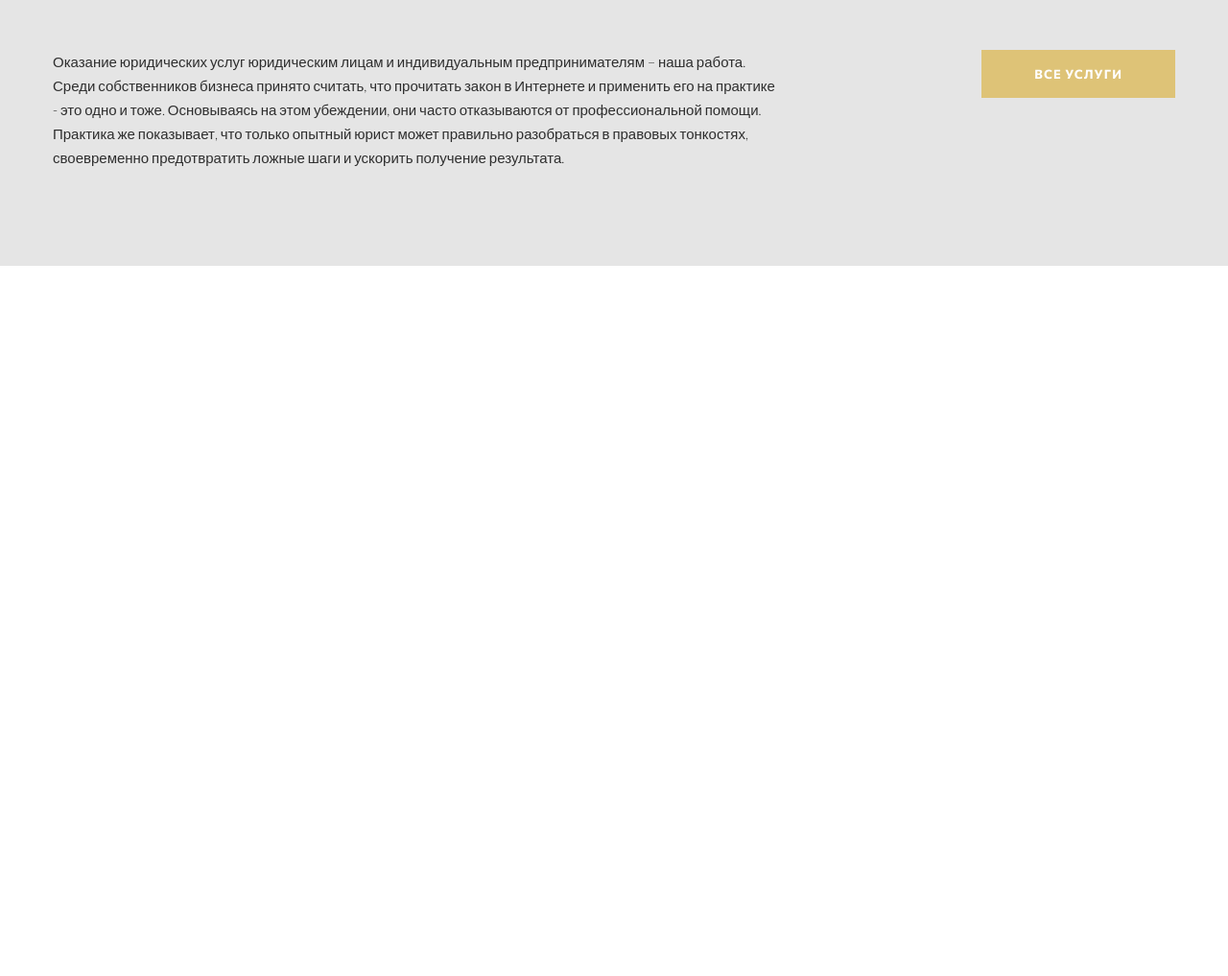
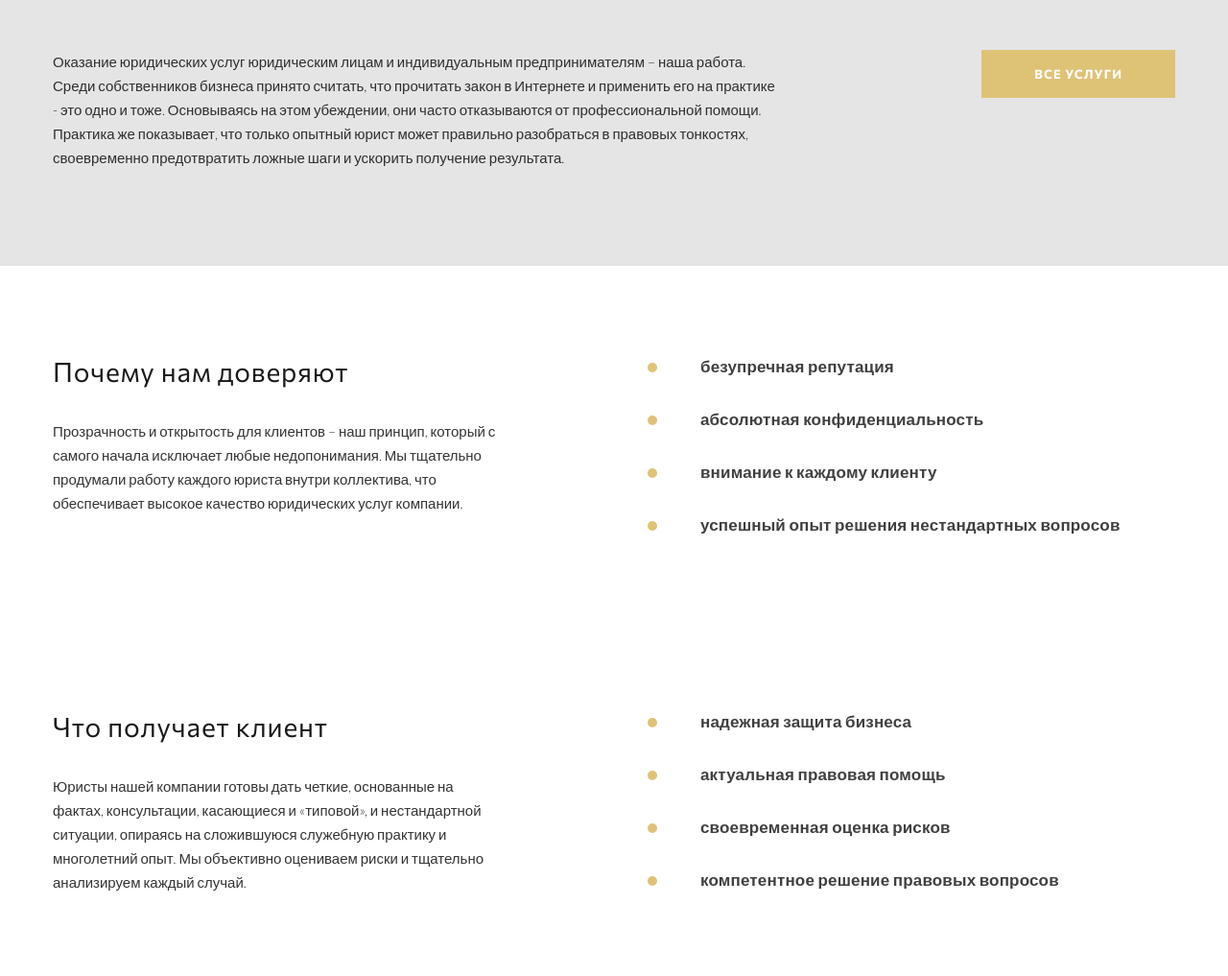
Before and after one commit to kuzkovandrey/test, a website: page app/index.html in a window 1280 px wide. Shown: the part 6548-7565 px from the top of the page at 96% size. Before the commit the page ends 6825 px from the top, so only its background shows below. Drawn offline with Linux system fonts and the light colour scheme; files that its build step writes are made by us from their sources.

Commit message:
Addd 'Advantages' section

```diff
--- a/app/index.html
+++ b/app/index.html
@@ -485,8 +485,40 @@
 					<a href="#" class="our-services__button button">Все услуги</a>
 				</div>
 			</div>
+		</section>
 
+		<section class="advantages">
+			<div class="advantages__container">
+				<div class="confidence">
+					<div class="confidence__info">
+						<h2 class="confidence__title">Почему нам доверяют</h2>
+						<p class="confidence__description">
+							Прозрачность и открытость для клиентов – наш принцип, который с самого начала исключает любые недопонимания. Мы тщательно продумали работу каждого юриста внутри коллектива, что обеспечивает высокое качество юридических услуг компании.
+						</p>
+					</div>
+					<ul class="confidence__lists">
+						<li class="confidence__item">безупречная репутация</li>
+						<li class="confidence__item">абсолютная конфиденциальность</li>
+						<li class="confidence__item">внимание к каждому клиенту</li>
+						<li class="confidence__item">успешный опыт решения нестандартных вопросов</li>
+					</ul>
+				</div>
 
+				<div class="confidence">
+					<div class="confidence__info">
+						<h2 class="confidence__title">Что получает клиент</h2>
+						<p class="confidence__description">
+							Юристы нашей компании готовы дать четкие, основанные на фактах, консультации, касающиеся и «типовой», и нестандартной ситуации, опираясь на сложившуюся служебную практику и многолетний опыт. Мы объективно оцениваем риски и тщательно анализируем каждый случай.
+						</p>
+					</div>
+					<ul class="confidence__lists">
+						<li class="confidence__item">надежная защита бизнеса</li>
+						<li class="confidence__item">актуальная правовая помощь</li>
+						<li class="confidence__item">своевременная оценка рисков</li>
+						<li class="confidence__item">компетентное решение правовых вопросов</li>
+					</ul>
+				</div>
+			</div>
 		</section>
 
 	</main>
--- /dev/null
+++ b/app/scss/advantages.scss
@@ -0,0 +1,68 @@
+.advantages {
+	background-color: #fff;
+
+	&__container {
+	max-width: 1170px;
+	margin: 0 auto;
+	}
+
+}
+
+.confidence {
+	display: flex;
+	flex-direction: row;
+	justify-content: flex-start;
+	align-items: flex-start;
+	padding-top: 90px;
+
+	&__title {
+		font-family: Commissioner, sans-serif;
+		font-style: normal;
+		font-weight: normal;
+		font-size: 28px;
+		line-height: 40px;
+		letter-spacing: 0.03em;
+		color: rgba(0, 0, 0, 0.9);
+		margin-bottom: 30px;
+	}
+
+	&__description {
+		max-width: 470px;
+		font-family: Lato, sans-serif;
+		font-style: normal;
+		font-weight: 300;
+		font-size: 15px;
+		line-height: 25px;
+		color: rgba(0, 0, 0, 0.8);
+	}
+
+	&__info {
+		margin-right: 150px;
+	}
+
+	&__lists {
+		margin-bottom: 60px;
+	}
+
+	&__item {
+		list-style: none;
+		font-family: Lato, sans-serif;
+		font-style: normal;
+		font-weight: 600;
+		font-size: 17px;
+		line-height: 30px;
+		letter-spacing: 0.01em;
+		color: rgba(0, 0, 0, 0.75);
+		margin-bottom: 25px;
+
+		&::before {
+			content: "";
+			background-color: #DEC377;
+			display: inline-block;
+			width: 10px;
+			height: 10px;
+			border-radius: 50%;
+			margin-right: 45px;
+		}
+	}
+}
--- a/app/scss/common.scss
+++ b/app/scss/common.scss
@@ -5,6 +5,7 @@
 @import 'partners';
 @import 'we-do';
 @import 'our-service';
+@import 'advantages';
 
 
 
```
Also changed, not shown: dist/css/main.min.css, dist/index.html.
